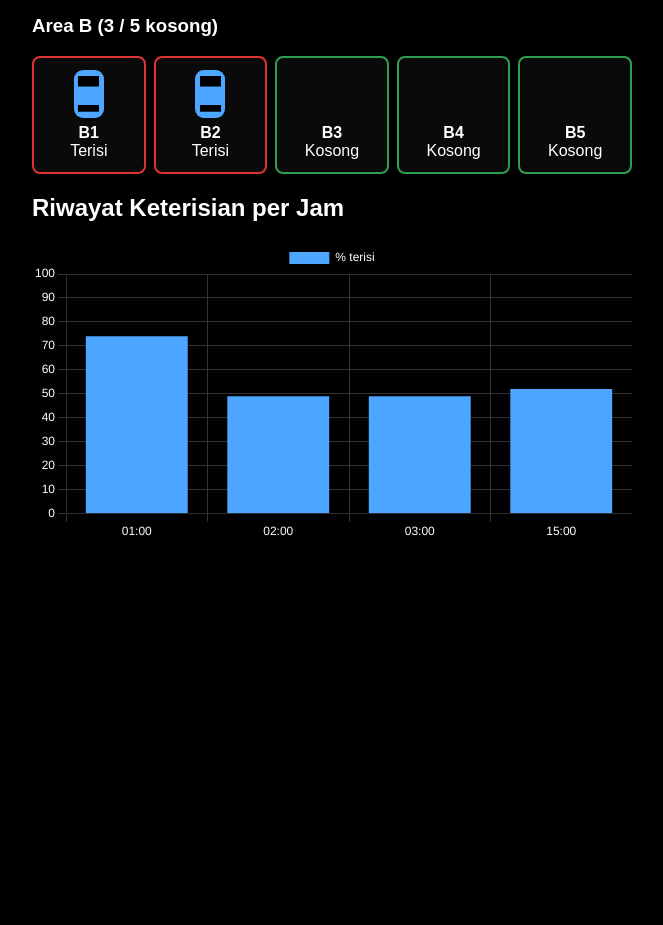
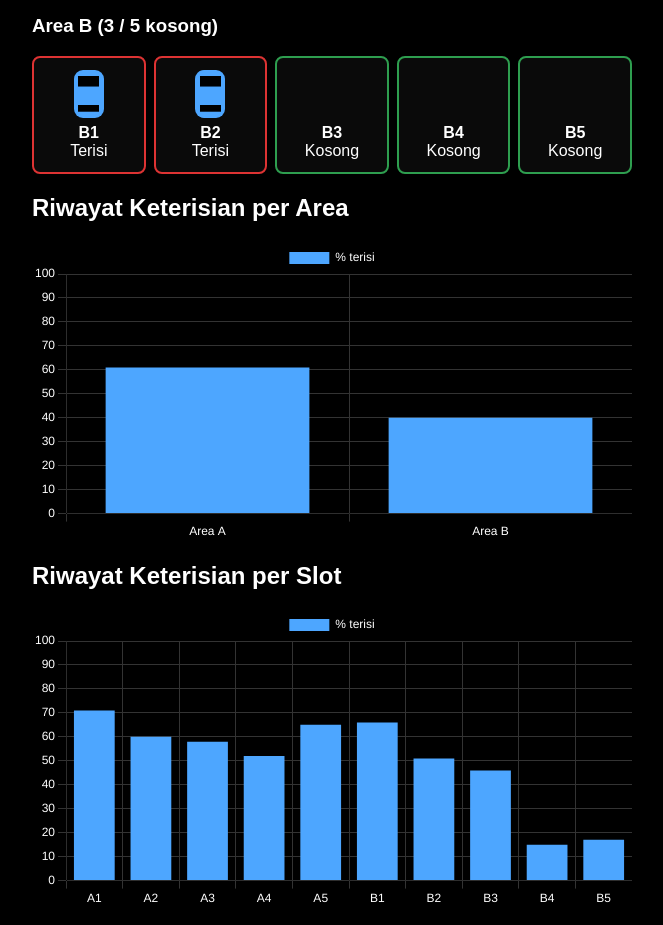
Before and after one commit to fawwazkazim107/ParkirKu, a Flask app: page / in a window 1280 px wide. Shown: the part 415-1340 px from the top of the page, without its empty margins (308-971 px from the left). Before the commit the page ends 951 px from the top, so only its background shows below. Run offline with Flask 3, Linux system fonts and the light colour scheme; data comes from the database, SQL or seed files in the repository.

Commit message:
gabung perubahan dari GitHub

```diff
--- a/app.py
+++ b/app.py
@@ -83,9 +83,13 @@ def api_slots():
         "slots": [s.to_dict() for s in manager.daftar_slot()],
     })
 
-@app.route("/api/riwayat")
-def api_riwayat():
-    return jsonify(manager.riwayat_per_jam())
+@app.route("/api/riwayat-area")
+def api_riwayat_area():
+    return jsonify(manager.riwayat_per_area())
+
+@app.route("/api/riwayat-slot")
+def api_riwayat_slot():
+    return jsonify(manager.riwayat_per_slot())
 
 if __name__ == "__main__":
     app.run(debug=True, use_reloader=False)
--- a/models.py
+++ b/models.py
@@ -13,7 +13,7 @@ def get_conn():
     return conn
 
 
-def init_db(zona=("A", "B"), per_zona=5):
+def init_db(zona=("A", "B"), per_zona=4):
     """Buat 2 tabel dan isi data awal slot jika masih kosong."""
     conn = get_conn()
     conn.executescript("""
@@ -106,18 +106,42 @@ class ParkingManager:
         kosong = sum(1 for s in slots if s.status == "Kosong")
         return {"total": len(slots), "kosong": kosong, "terisi": len(slots) - kosong}
 
-    def riwayat_per_jam(self):
-        """Persentase keterisian per jam dari data log."""
+    def riwayat_per_area(self):
+        """Persentase keterisian tiap area dari data log."""
         conn = get_conn()
         rows = conn.execute("""
-            SELECT strftime('%H', waktu) AS jam,
-                   SUM(CASE WHEN status = 'Terisi' THEN 1 ELSE 0 END) AS terisi,
-                   COUNT(*) AS total
-            FROM parking_logs
-            GROUP BY jam ORDER BY jam
+            SELECT s.lokasi,
+                   COUNT(l.id) AS total,
+                   SUM(CASE WHEN l.status = 'Terisi' THEN 1 ELSE 0 END) AS terisi
+            FROM parking_slots s
+            LEFT JOIN parking_logs l ON l.slot_id = s.id
+            GROUP BY s.lokasi ORDER BY s.lokasi
         """).fetchall()
         conn.close()
         return [
-            {"jam": r["jam"] + ":00", "persen_terisi": round(r["terisi"] * 100 / r["total"])}
+            {
+                "lokasi": r["lokasi"],
+                "persen_terisi": round((r["terisi"] or 0) * 100 / r["total"]) if r["total"] else 0,
+            }
             for r in rows
         ]
+
+    def riwayat_per_slot(self):
+        """Persentase keterisian tiap slot dari data log."""
+        conn = get_conn()
+        rows = conn.execute("""
+            SELECT s.kode,
+                   COUNT(l.id) AS total,
+                   SUM(CASE WHEN l.status = 'Terisi' THEN 1 ELSE 0 END) AS terisi
+            FROM parking_slots s
+            LEFT JOIN parking_logs l ON l.slot_id = s.id
+            GROUP BY s.id ORDER BY s.kode
+        """).fetchall()
+        conn.close()
+        return [
+            {
+                "kode": r["kode"],
+                "persen_terisi": round((r["terisi"] or 0) * 100 / r["total"]) if r["total"] else 0,
+            }
+            for r in rows
+        ]
--- a/simulator.py
+++ b/simulator.py
@@ -5,7 +5,7 @@ import requests
 
 SERVER_URL = "http://127.0.0.1:5000/api/update"  # ganti ke alamat PythonAnywhere saat deploy
 API_KEY = "ganti-dengan-kunci-rahasia"
-SLOT_KODE = [f"{z}{i}" for z in "AB" for i in range(1, 6)]
+SLOT_KODE = [f"{z}{i}" for z in "AB" for i in range(1, 5)]
 INTERVAL_DETIK = 5
 
 while True:
--- a/templates/index.html
+++ b/templates/index.html
@@ -44,12 +44,37 @@
   <h2>Daftar Slot</h2>
   <div id="daftar"></div>
 
-  <h2>Riwayat Keterisian per Jam</h2>
-  <canvas id="grafik"></canvas>
+  <h2>Riwayat Keterisian per Area</h2>
+  <canvas id="grafik-area"></canvas>
+
+  <h2>Riwayat Keterisian per Slot</h2>
+  <canvas id="grafik-slot"></canvas>
 
   <script>
-    let chart;
     Chart.defaults.color = "#fff";
+    const charts = {};
+
+    function gambarBatang(id, labels, nilai) {
+      if (charts[id]) {
+        charts[id].data.labels = labels;
+        charts[id].data.datasets[0].data = nilai;
+        charts[id].update();
+        return;
+      }
+      charts[id] = new Chart(document.getElementById(id), {
+        type: "bar",
+        data: {
+          labels,
+          datasets: [{ label: "% terisi", data: nilai, backgroundColor: "#4da6ff" }]
+        },
+        options: {
+          scales: {
+            y: { min: 0, max: 100, grid: { color: "#333" } },
+            x: { grid: { color: "#333" } }
+          }
+        }
+      });
+    }
 
     async function muatSlot() {
       const data = await (await fetch("/api/slots")).json();
@@ -69,27 +94,21 @@
       }).join("");
     }
 
-    async function muatRiwayat() {
-      const data = await (await fetch("/api/riwayat")).json();
-      const labels = data.map(d => d.jam);
-      const nilai = data.map(d => d.persen_terisi);
-      if (chart) chart.destroy();
-      chart = new Chart(document.getElementById("grafik"), {
-        type: "bar",
-        data: {
-          labels,
-          datasets: [{ label: "% terisi", data: nilai, backgroundColor: "#4da6ff" }]
-        },
-        options: {
-          scales: {
-            y: { min: 0, max: 100, grid: { color: "#333" } },
-            x: { grid: { color: "#333" } }
-          }
-        }
-      });
+    async function muatGrafikArea() {
+      const data = await (await fetch("/api/riwayat-area")).json();
+      gambarBatang("grafik-area", data.map(d => d.lokasi), data.map(d => d.persen_terisi));
     }
 
-    function refresh() { muatSlot(); muatRiwayat(); }
+    async function muatGrafikSlot() {
+      const data = await (await fetch("/api/riwayat-slot")).json();
+      gambarBatang("grafik-slot", data.map(d => d.kode), data.map(d => d.persen_terisi));
+    }
+
+    function refresh() {
+      muatSlot();
+      muatGrafikArea();
+      muatGrafikSlot();
+    }
     refresh();
     setInterval(refresh, 5000);
   </script>
```
